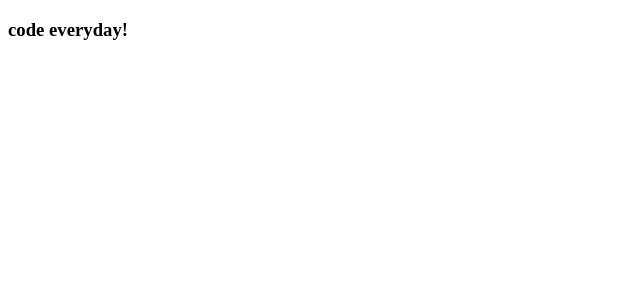
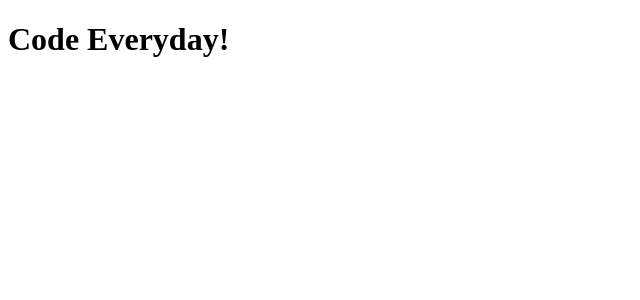
Before and after one commit to Ozioma45/React, a React (Vite) app in the folder Code_stoic/reactpro/: page / in a window 1280 px wide. Shown: the top 300 px of the page, without its empty margins (0-640 px from the left). Built offline with nearby package versions, Linux system fonts and the light colour scheme.

Commit message:
conditionally render component

```diff
--- /dev/null
+++ b/Code_stoic/reactpro/src/components/Code.jsx
@@ -0,0 +1,7 @@
+export default function Code() {
+  return (
+    <div>
+      <h1>Code Everyday!</h1>
+    </div>
+  );
+}
--- a/Code_stoic/reactpro/src/components/ConditionalComponent.jsx
+++ b/Code_stoic/reactpro/src/components/ConditionalComponent.jsx
@@ -1,16 +1,11 @@
+import Code from "./Code";
+import Welcome from "./Welcome";
+
 export default function ConditionalComponent() {
   const display = false;
   if (display) {
-    return (
-      <div>
-        <h3>This is a conditional component</h3>
-      </div>
-    );
+    return <Welcome />;
   } else {
-    return (
-      <div>
-        <h3>code everyday!</h3>
-      </div>
-    );
+    return <Code />;
   }
 }
--- /dev/null
+++ b/Code_stoic/reactpro/src/components/Welcome.jsx
@@ -0,0 +1,7 @@
+export default function Welcome() {
+  return (
+    <div>
+      <h1>You are Welcome</h1>
+    </div>
+  );
+}
```
